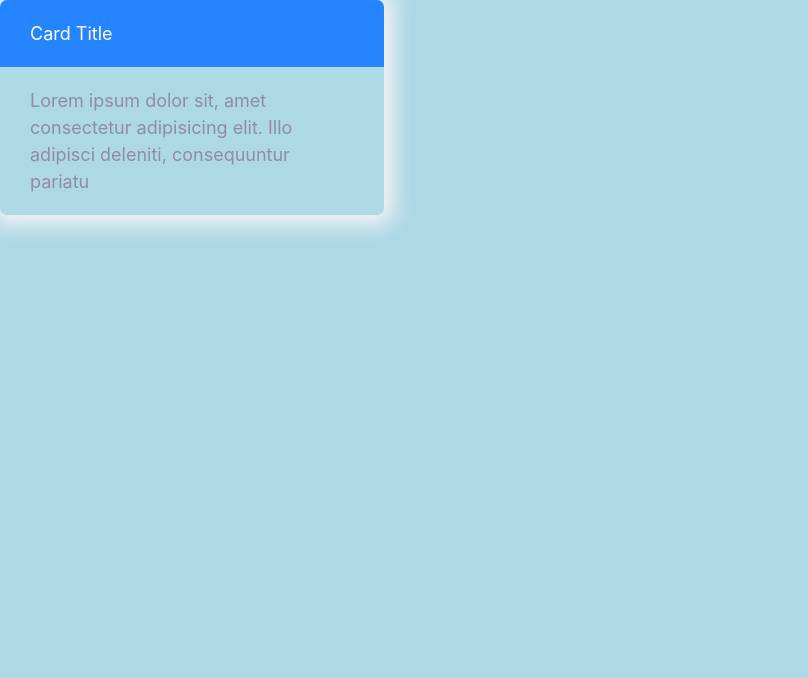
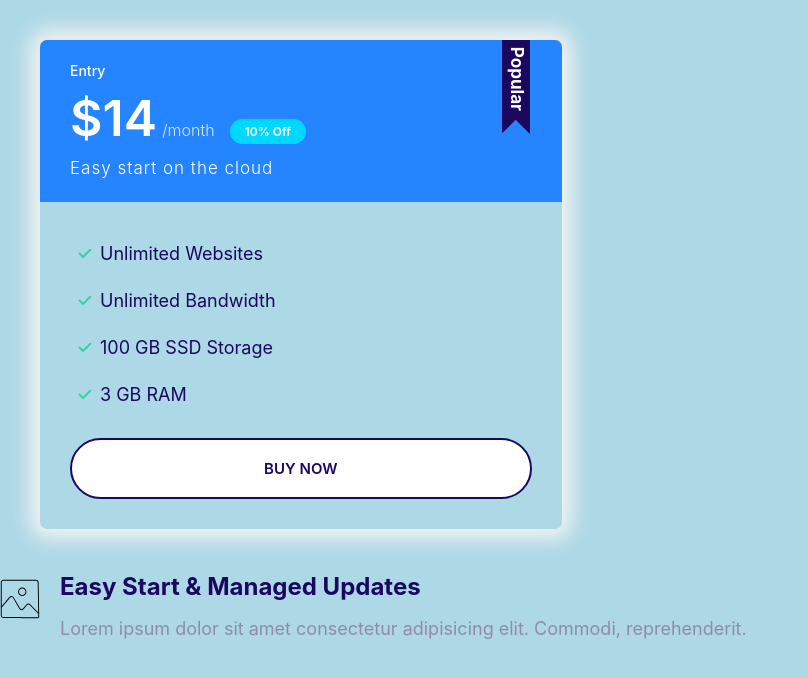
Before and after one commit to vat332/website, a plain HTML site: page index.html in a window 1280 px wide. Shown: the whole page, without its empty margins (0-808 px from the left). Drawn offline with Linux system fonts and the light colour scheme; a web font is replaced by a local one.

Commit message:
Build the media component.

```diff
--- a/css/styles.css
+++ b/css/styles.css
@@ -114,6 +114,7 @@
 
 .badge--small {
   font-size: 1.6rem;
+  padding: 0.5rem 1.5rem;
 }
 
 @media screen and (min-width: 1024px) {
@@ -295,3 +296,87 @@
   background: var(--secondary-color);
   color: #fff;
 }
+
+.card--secondary .badge--secondary {
+  background: #02cdf1;
+}
+
+/* Plans */
+
+.plan__name {
+  color: #fff;
+  margin: 0;
+  font-weight: 500;
+  font-size: 2.4rem;
+}
+
+.plan__price {
+  color: #fff;
+  font-size: 6rem;
+  font-weight: 600;
+  margin: 0;
+}
+
+.plan__biling-cycle {
+  font-size: 2.4rem;
+  font-weight: 300;
+  opacity: 0.8;
+  margin-right: 1rem;
+}
+
+.plan__description {
+  font-size: 2rem;
+  font-weight: 300;
+  letter-spacing: 1px;
+  display: block;
+}
+
+.plan .list__item {
+  margin-bottom: 2rem;
+}
+
+.plan--popular .card__header {
+  position: relative;
+}
+
+.plan--popular .card__header::before {
+  content: url(../images/popular.svg);
+  width: 40px;
+  display: inline-block;
+  position: absolute;
+  top: -6px;
+  right: 5%;
+}
+
+@media screen and (min-width: 1024px) {
+  .plan__name {
+    font-size: 1.4rem;
+  }
+  .plan__price {
+    font-size: 5rem;
+  }
+  .plan__biling-cycle {
+    font-size: 1.6rem;
+  }
+  .plan__description {
+    font-size: 1.7rem;
+  }
+}
+
+/* Media */
+
+.media {
+  display: flex;
+}
+
+.media__title {
+  margin-top: 0;
+}
+
+.media__body {
+  margin: 0 2rem;
+}
+
+.media__image {
+  margin-top: 1rem;
+}
--- a/index.html
+++ b/index.html
@@ -12,13 +12,40 @@
     <link rel="stylesheet" href="css/styles.css" />
   </head>
   <body>
-    <div style="width: 30%">
-      <div class="card card--primary">
-        <header class="card__header">Card Title</header>
-        <div class="card__body">
-          Lorem ipsum dolor sit, amet consectetur adipisicing elit. Illo
-          adipisci deleniti, consequuntur pariatu
+    <div style="width: 47%; padding: 4rem">
+      <div class="plan plan--popular">
+        <div class="card card--primary">
+          <header class="card__header">
+            <h3 class="plan__name">Entry</h3>
+            <span class="plan__price">$14</span>
+            <span class="plan__biling-cycle">/month</span>
+            <span class="badge badge--secondary badge--small">10% Off</span>
+            <span class="plan__description">Easy start on the cloud</span>
+          </header>
+          <div class="card__body">
+            <ul class="list list--tick">
+              <li class="list__item">Unlimited Websites</li>
+              <li class="list__item">Unlimited Bandwidth</li>
+              <li class="list__item">100 GB SSD Storage</li>
+              <li class="list__item">3 GB RAM</li>
+            </ul>
+            <button class="btn btn--outline btn--block">BUY NOW</button>
+          </div>
         </div>
+      </div>
+    </div>
+    <div class="media">
+      <div class="media__image">
+        <svg class="icon icon--primary">
+          <use xlink:href="images/sprite.svg#snap"></use>
+        </svg>
+      </div>
+      <div class="media__body">
+        <h3 class="media__title">Easy Start & Managed Updates</h3>
+        <p>
+          Lorem ipsum dolor sit amet consectetur adipisicing elit. Commodi,
+          reprehenderit.
+        </p>
       </div>
     </div>
   </body>
```
Also changed, not shown: components/media.html (added, +14 -0 lines), images/popular.svg (added).
